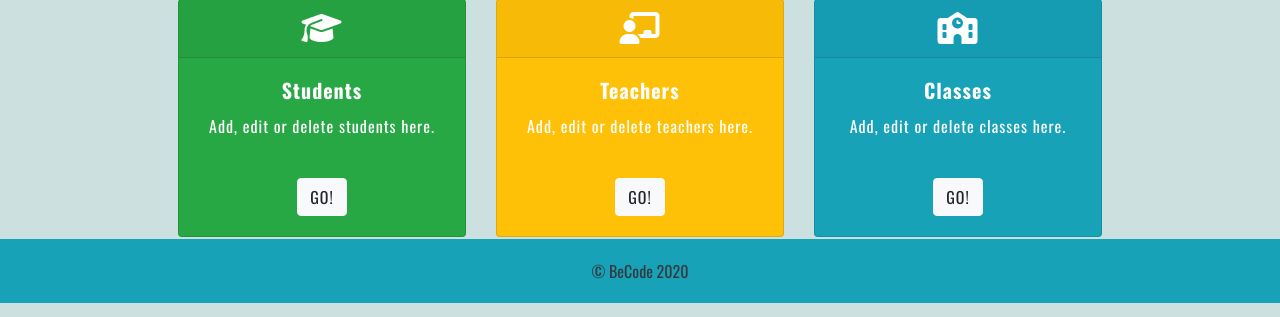
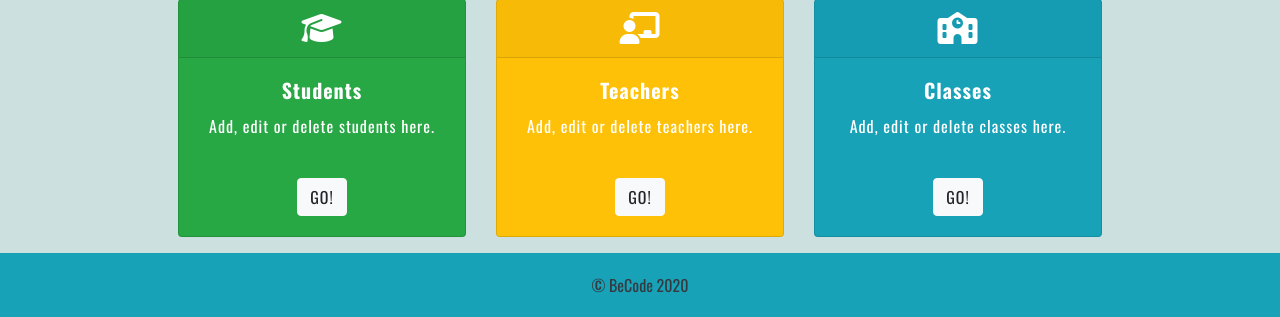
Before and after one commit to YuriFra/CRUD, a PHP site: page / in a window 1280 px wide. Shown: the part 497-814 px from the top of the page. Run offline with PHP 8.4, Linux system fonts and the light colour scheme; a stand-in replaces the project's code that opens the database connection; some libraries are stand-ins or nearby versions.

Commit message:
test to push footer down

```diff
--- a/View/includes/footer.php
+++ b/View/includes/footer.php
@@ -1,4 +1,4 @@
-    <footer class="text-center page-footer font-small fixed-bottom bg-info text-dark">
+    <footer class="text-center page-footer font-small mt-auto bg-info text-dark">
         &copy; BeCode <?php echo date('Y')?>
     </footer>
 
--- a/View/includes/header.php
+++ b/View/includes/header.php
@@ -11,7 +11,7 @@
     <link rel="stylesheet" href="style.css">
     <title>CRUD App</title>
 </head>
-<body>
+<body  class="d-flex flex-column min-vh-100">
     <header>
         <nav class="navbar navbar-expand-lg navbar-dark bg-dark">
             <a class="navbar-brand" href="index.php">Becode Platform</a>
```
